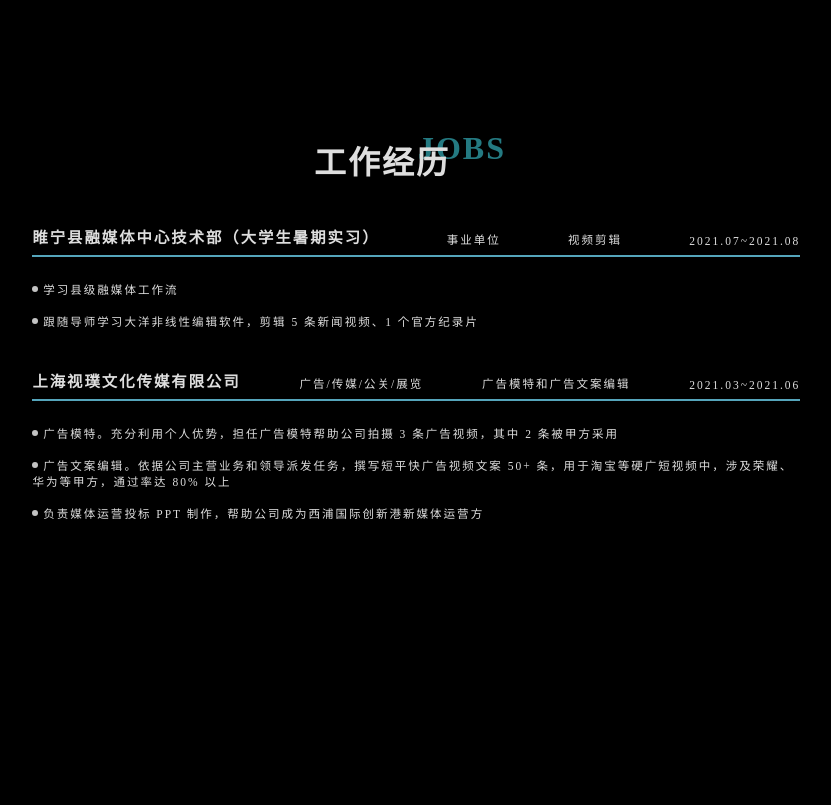
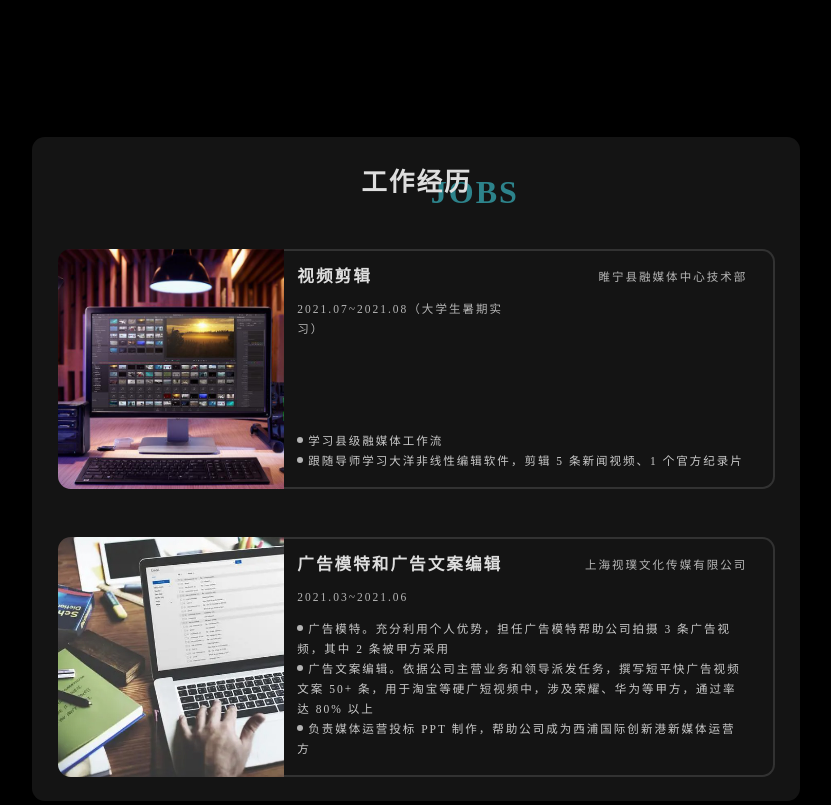
Before and after one commit to CecilDx/CecilDx.github.io, a plain HTML site: page index.html in a window 1280 px wide. Shown: the part 3060-3865 px from the top of the page, without its empty margins (262-1093 px from the left). Drawn offline with Linux system fonts and the light colour scheme.

Commit message:
modify the layout of working

```diff
--- a/css/index.css
+++ b/css/index.css
@@ -84,7 +84,7 @@ body{
     width: calc(100vw - 13vw);
     display: flex;
     flex-direction: column;
-    background: url(../images/bgjpg.png);
+    background: url(../images/preface_bg.png);
     background-position: 0 10vw;
     background-repeat: no-repeat;
     background-size: contain;
@@ -420,62 +420,107 @@ body{
 .working{
     padding: 12vh 4vw 5vh 5vw;
 }
+.work-container{
+    background: #141414;
+    width: 60vw;
+    border-radius: 1vw;
+    padding: 3vh 2vw;
+    box-sizing: border-box;
+    display: flex;
+    flex-direction: column;
+}
 .work-titles{
     height: 6vh;
     margin-bottom: 5vh;
+    font-size: 2vw;
+    font-weight: bold;
+    text-align: center;
 }
 .work-titles div{
     position: relative;
-    font-weight: bold;
-    font-size: 2.5vw;
-    left: 22vw;
+    z-index: 2;
 }
-.work-titles div::after{
+.work-titles::after{
     content: 'JOBS';
     position: absolute;
     font-weight: bold;
     color: #43e2f08a;
     font-size: 2.5vw;
-    right: 58vw;
-    bottom: 2vh;
-    z-index: -1;
+    right: 39vw;
+    transform: translateY(-3vh);
+    z-index: 0;
 }
 .work-content{
     display: flex;
     flex-direction: column;
+    justify-content: space-evenly;
 }
 .job{
-    width: 60vw;
     box-sizing: border-box;
+    display: flex;
+    justify-content: start;
+    width: 100%;
+    height: 30vh;
 }
-.work-outline{
+.job1 .work-outline{
+    width: 30vh;
+    background-image: url(../images/editor.jpg);
+    background-size: 30vh 30vh;
+    background-repeat: no-repeat;
+    background-position: left;
+    border-top-left-radius: 1vw;
+    border-bottom-left-radius: 1vw;
+}
+.job2 .work-outline{
+    width: 30vh;
+    background-image: url(../images/words.jpg);
+    background-size: 30vh 30vh;
+    background-repeat: no-repeat;
+    background-position: left;
+    border-top-left-radius: 1vw;
+    border-bottom-left-radius: 1vw;
+}
+.work-introduction{
+    width: calc(100% - 30vh);
+    border-top-right-radius: 1vw;
+    border: 2px solid rgb(50, 50, 50);
+    border-left: 0;
+    border-bottom-right-radius: 1vw;
+    display: flex;
+    flex-direction: column;
+    justify-content: space-between;
+    padding: 2vh 2vw 2vh 1vw;
+}
+.work-introduction ul:first-child{
     display: flex;
     justify-content: space-between;
-    border-bottom: 2px solid #55a5bb;
-    padding-bottom: 1vh;
+    flex-wrap: wrap;
 }
-.work-outline:first-child{
-    margin-bottom: 3vh;
+.work-introduction ul:first-child li{
+    line-height: 2.5vh;
+    width: 50%;
+    align-items: flex-start;
 }
-.work-outline li{
-    display: flex;
-    align-items: flex-end;
+.work-introduction ul:first-child li:first-child{
+    font-size: 1.3vw;
+    font-weight: bold;
 }
-.work-outline li:first-child{
-    font-weight: bold;
-    font-size: 1.2vw;
+.work-introduction ul:first-child :nth-child(2 of li){
+    text-align: right;
+    opacity: 0.8;
 }
-.work-introduction{
-    display: flex;
-    flex-direction: column;
-    justify-content: start;
+.work-introduction ul:first-child li:last-child{
+    margin-top: 1.5vh;
+    opacity: 0.8;
 }
-.work-introduction li{
-    margin-bottom: 2vh;
+.work-introduction ul:last-child li{
+    line-height: 2.5vh;
+    opacity: 0.9;
 }
-.work-introduction li:last-child{
-    margin-bottom: 5vh;
+.job1{
+    margin-bottom: 6vh;
 }
+
 /* #endregion 工作经历 */
 /* #region 科研经历 */
 .research{
--- a/index.html
+++ b/index.html
@@ -161,51 +161,45 @@
         </div>
         <div class="separation"></div>
         <div class="working" id="working">
+            <div class="work-container">
                 <div class="work-titles">
                     <div>工作经历</div>
                 </div>
                 <ul class="work-content">
+                    <li class="job job1">
+                        <div class="work-outline"></div>
+                        <div class="work-introduction">
+                            <ul>
+                                <li>视频剪辑</li>
+                                <li>睢宁县融媒体中心技术部</li>
+                                <li>2021.07~2021.08（大学生暑期实习）</li>
+                            </ul>
+                            <ul>
+                                <li><div class="circle"></div>&nbsp;学习县级融媒体工作流</li>
+                                <li><div class="circle"></div>&nbsp;跟随导师学习大洋非线性编辑软件，剪辑 5 条新闻视频、1 个官方纪录片</li>
+                            </ul>
+                        </div>
+                    </li>
                     <li class="job job2">
-                    <ul class="work-outline">
-                        <li>睢宁县融媒体中心技术部（大学生暑期实习）</li>
-                        <li>事业单位</li>
-                        <li>视频剪辑</li>
-                        <li>2021.07~2021.08</li>
+                        <div class="work-outline"></div>
+                        <div class="work-introduction">
+                            <ul>
+                                <li>广告模特和广告文案编辑</li>
+                                <li>上海视璞文化传媒有限公司</li>
+                                <li>2021.03~2021.06</li>
                             </ul>
-                    <ul class="work-introduction">
-                        <li>
-                            <div class="circle"></div>
-                            <span>学习县级融媒体工作流</span>
+                            <ul>
+                                <li><div class="circle"></div>&nbsp;广告模特。充分利用个人优势，担任广告模特帮助公司拍摄 3 条广告视频，其中 2 条被甲方采用
                                 </li>
-                        <li>
-                            <div class="circle"></div>
-                            <span>跟随导师学习大洋非线性编辑软件，剪辑 5 条新闻视频、1 个官方纪录片</span>
+                                <li><div class="circle"></div>&nbsp;广告文案编辑。依据公司主营业务和领导派发任务，撰写短平快广告视频文案 50+ 条，用于淘宝等硬广短视频中，涉及荣耀、华为等甲方，通过率达 80% 以上
+                                </li>
+                                <li><div class="circle"></div>&nbsp;负责媒体运营投标 PPT 制作，帮助公司成为西浦国际创新港新媒体运营方
                                 </li>
                             </ul>
-                </li>
-                <li class="job job1">
-                    <ul class="work-outline">
-                        <li>上海视璞文化传媒有限公司</li>
-                        <li>广告/传媒/公关/展览</li>
-                        <li>广告模特和广告文案编辑</li>
-                        <li>2021.03~2021.06</li>
-                    </ul>
-                    <ul class="work-introduction">
-                        <li>
-                            <div class="circle"></div>
-                            <span>广告模特。充分利用个人优势，担任广告模特帮助公司拍摄 3 条广告视频，其中 2 条被甲方采用</span>
-                        </li>
-                        <li>
-                            <div class="circle"></div>
-                            <span>广告文案编辑。依据公司主营业务和领导派发任务，撰写短平快广告视频文案 50+ 条，用于淘宝等硬广短视频中，涉及荣耀、华为等甲方，通过率达 80% 以上</span>
-                        </li>
-                        <li>
-                            <div class="circle"></div>
-                            <span>负责媒体运营投标 PPT 制作，帮助公司成为西浦国际创新港新媒体运营方</span>
+                        </div>
                     </li>
                 </ul>
-                </li>
-            </ul>
+            </div>
         </div>
         <div class="separation"></div>
         <div class="research" id="research">
```
Also changed, not shown: images/editor.jpg (added), images/preface_bg.png (added), images/words.jpg (added). Lines whose indentation alone changed are shown as unchanged.
